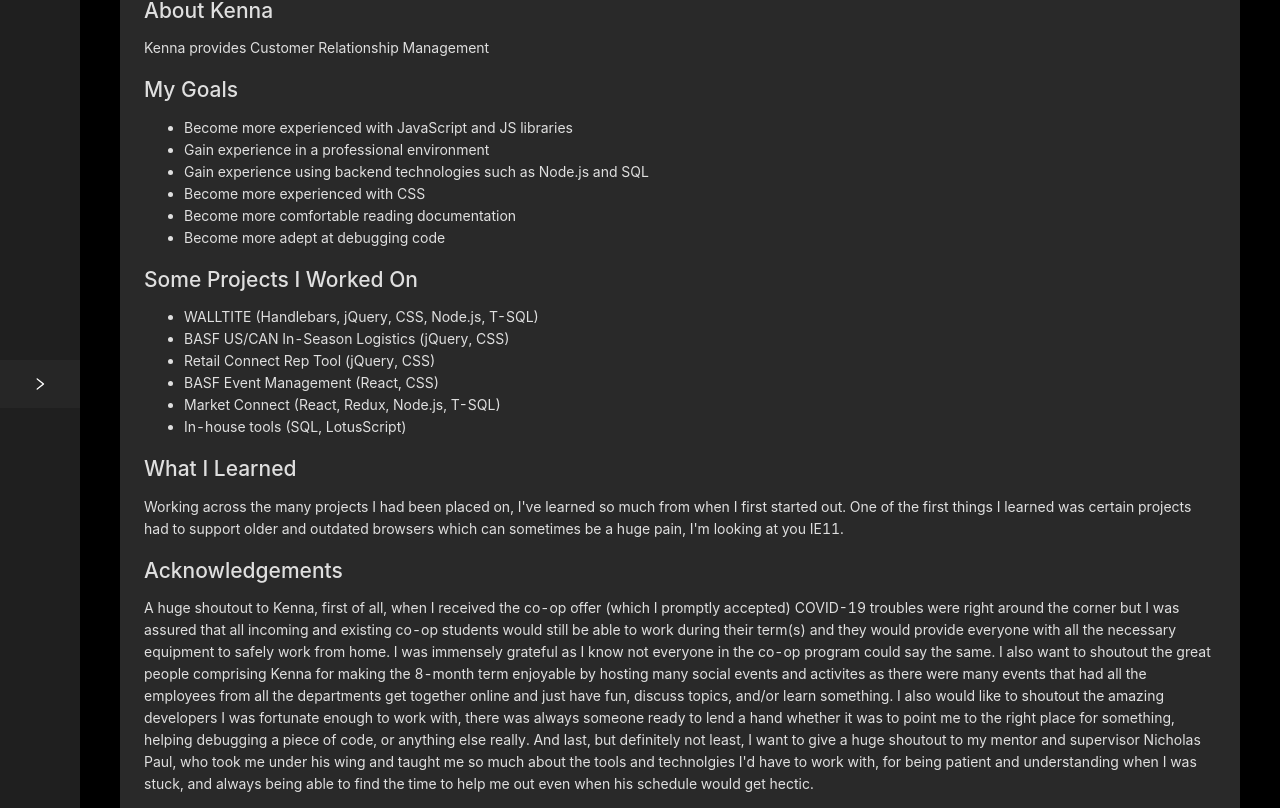
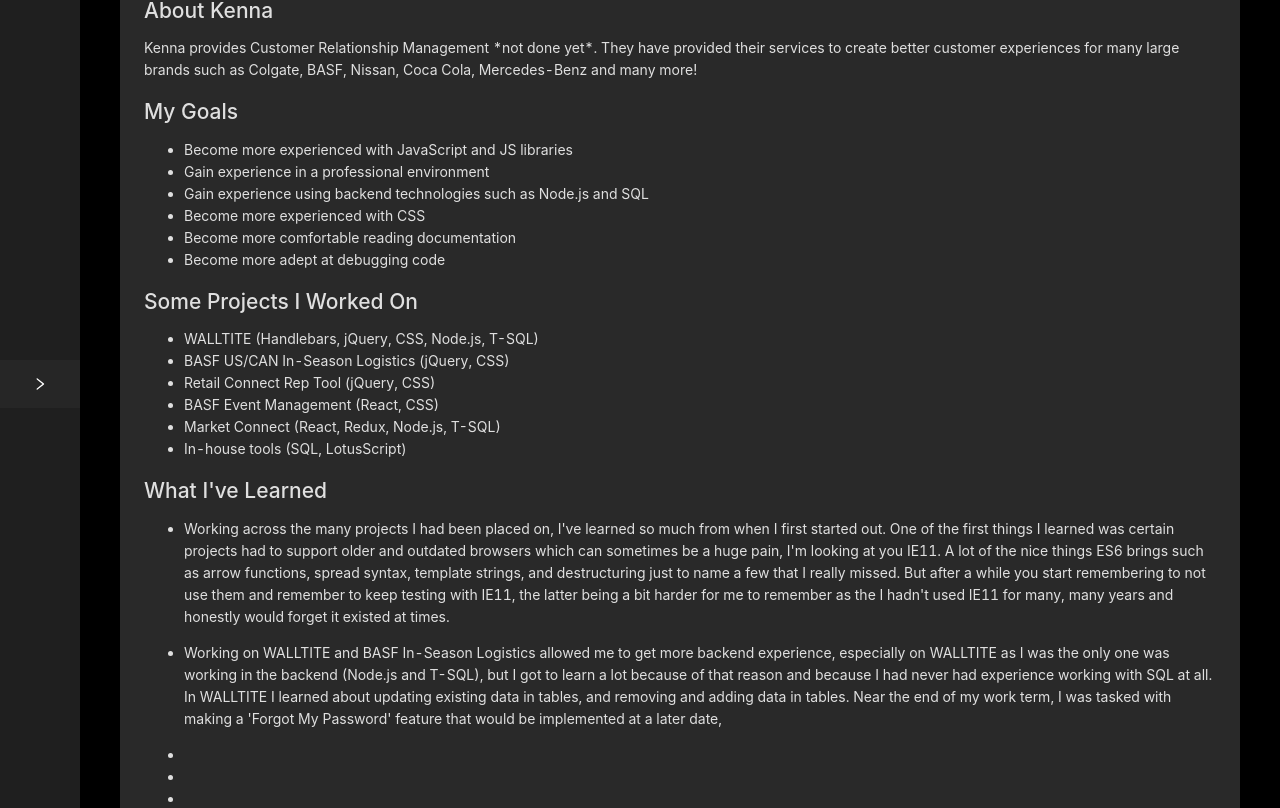
Before and after one commit to mbasak99/workterm-blog, a Next.js app: page /workterms/kenna in a window 1280 px wide. Shown: the part 392-1200 px from the top of the page. Built offline with nearby package versions, Linux system fonts and the light colour scheme.

Commit message:
Added animations to kenna page and more content there as well.

```diff
--- a/animations/config.js
+++ b/animations/config.js
@@ -1,4 +1,4 @@
-/* Variants for About Me page */
+/* Basic variant for pages */
 const fadeInUp = {
   initial: {
     y: 60,
--- a/pages/workterms/kenna.js
+++ b/pages/workterms/kenna.js
@@ -1,8 +1,10 @@
 import Head from "next/head";
+import { motion } from "framer-motion";
+import { fadeInUp, stagger } from "../../animations/config";
 
 export default function KennaTerm() {
   return (
-    <>
+    <motion.div animate="animate" initial="initial">
       <Head>
         <title>Kenna</title>
       </Head>
@@ -26,41 +28,95 @@
       </div>
       <div>
         <h2>About Kenna</h2>
-        <p>Kenna provides Customer Relationship Management </p>
-      </div>
-      <div>
-        <h2>My Goals</h2>
-        <ul>
-          <li>Become more experienced with JavaScript and JS libraries</li>
-          <li>Gain experience in a professional environment</li>
-          <li>
-            Gain experience using backend technologies such as Node.js and SQL
-          </li>
-          <li>Become more experienced with CSS</li>
-          <li>Become more comfortable reading documentation</li>
-          <li>Become more adept at debugging code</li>
-        </ul>
-      </div>
-      <div>
-        <h2>Some Projects I Worked On</h2>
-        <ul>
-          <li>WALLTITE (Handlebars, jQuery, CSS, Node.js, T-SQL)</li>
-          <li>BASF US/CAN In-Season Logistics (jQuery, CSS)</li>
-          <li>Retail Connect Rep Tool (jQuery, CSS)</li>
-          <li>BASF Event Management (React, CSS)</li>
-          <li>Market Connect (React, Redux, Node.js, T-SQL)</li>
-          <li>In-house tools (SQL, LotusScript)</li>
-        </ul>
-      </div>
-      <div>
-        <h2>What I Learned</h2>
         <p>
-          Working across the many projects I had been placed on, I've learned so
-          much from when I first started out. One of the first things I learned
-          was certain projects had to support older and outdated browsers which
-          can sometimes be a huge pain, I'm looking at you IE11.
+          Kenna provides Customer Relationship Management *not done yet*. They
+          have provided their services to create better customer experiences for
+          many large brands such as Colgate, BASF, Nissan, Coca Cola,
+          Mercedes-Benz and many more!
         </p>
       </div>
+      <motion.div variants={stagger}>
+        <motion.h2 variants={fadeInUp}>My Goals</motion.h2>
+        <motion.ul variants={stagger}>
+          <motion.li variants={fadeInUp}>
+            Become more experienced with JavaScript and JS libraries
+          </motion.li>
+          <motion.li variants={fadeInUp}>
+            Gain experience in a professional environment
+          </motion.li>
+          <motion.li variants={fadeInUp}>
+            Gain experience using backend technologies such as Node.js and SQL
+          </motion.li>
+          <motion.li variants={fadeInUp}>
+            Become more experienced with CSS
+          </motion.li>
+          <motion.li variants={fadeInUp}>
+            Become more comfortable reading documentation
+          </motion.li>
+          <motion.li variants={fadeInUp}>
+            Become more adept at debugging code
+          </motion.li>
+        </motion.ul>
+      </motion.div>
+      <motion.div variants={stagger}>
+        <motion.h2 variants={fadeInUp}>Some Projects I Worked On</motion.h2>
+        <motion.ul variants={stagger}>
+          <motion.li variants={fadeInUp}>
+            WALLTITE (Handlebars, jQuery, CSS, Node.js, T-SQL)
+          </motion.li>
+          <motion.li variants={fadeInUp}>
+            BASF US/CAN In-Season Logistics (jQuery, CSS)
+          </motion.li>
+          <motion.li variants={fadeInUp}>
+            Retail Connect Rep Tool (jQuery, CSS)
+          </motion.li>
+          <motion.li variants={fadeInUp}>
+            BASF Event Management (React, CSS)
+          </motion.li>
+          <motion.li variants={fadeInUp}>
+            Market Connect (React, Redux, Node.js, T-SQL)
+          </motion.li>
+          <motion.li variants={fadeInUp}>
+            In-house tools (SQL, LotusScript)
+          </motion.li>
+        </motion.ul>
+      </motion.div>
+      <motion.div variants={stagger}>
+        <motion.h2 variants={fadeInUp}>What I've Learned</motion.h2>
+        <motion.ul variants={stagger}>
+          <motion.li variants={fadeInUp}>
+            <p>
+              Working across the many projects I had been placed on, I've
+              learned so much from when I first started out. One of the first
+              things I learned was certain projects had to support older and
+              outdated browsers which can sometimes be a huge pain, I'm looking
+              at you IE11. A lot of the nice things ES6 brings such as arrow
+              functions, spread syntax, template strings, and destructuring just
+              to name a few that I really missed. But after a while you start
+              remembering to not use them and remember to keep testing with
+              IE11, the latter being a bit harder for me to remember as the I
+              hadn't used IE11 for many, many years and honestly would forget it
+              existed at times.
+            </p>
+          </motion.li>
+          <motion.li variants={fadeInUp}>
+            <p>
+              Working on WALLTITE and BASF In-Season Logistics allowed me to get
+              more backend experience, especially on WALLTITE as I was the only
+              one was working in the backend (Node.js and T-SQL), but I got to
+              learn a lot because of that reason and because I had never had
+              experience working with SQL at all. In WALLTITE I learned about
+              updating existing data in tables, and removing and adding data in
+              tables. Near the end of my work term, I was tasked with making a
+              'Forgot My Password' feature that would be implemented at a later
+              date,
+            </p>
+          </motion.li>
+          <motion.li variants={fadeInUp}></motion.li>
+          <motion.li variants={fadeInUp}></motion.li>
+          <motion.li variants={fadeInUp}></motion.li>
+        </motion.ul>
+      </motion.div>
       <div>
         <h2>Acknowledgements</h2>
         <p>
@@ -86,6 +142,6 @@
           find the time to help me out even when his schedule would get hectic.
         </p>
       </div>
-    </>
+    </motion.div>
   );
 }
```
